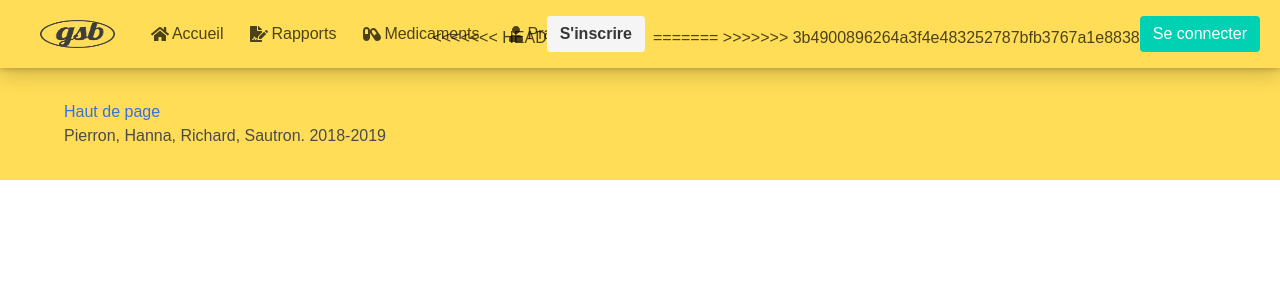
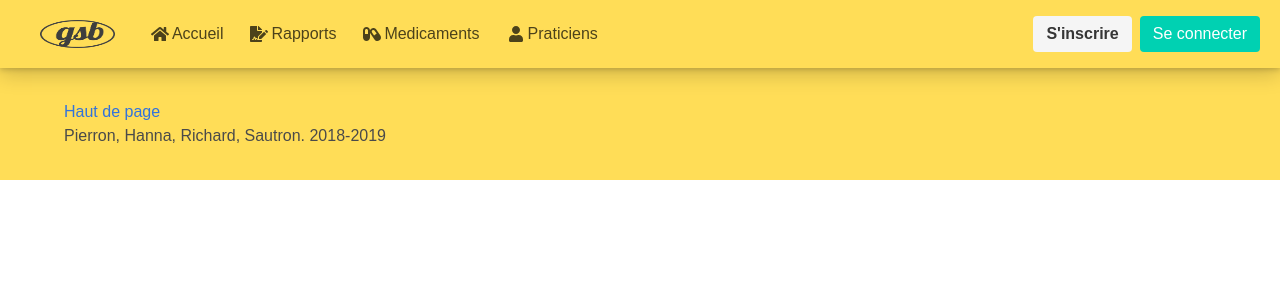
Before and after one commit to rubstr/gestionvisites, a Symfony app: template gestionRapportVisites/templates/base.html.twig in a window 1280 px wide. Shown: the top 300 px of the page. Run offline with Twig, Linux system fonts and the light colour scheme; the template is opened without the code that fills it, so the values that code supplies are empty; some libraries are stand-ins or nearby versions.

Commit message:
Règlement de bug

```diff
--- a/gestionRapportVisites/templates/base.html.twig
+++ b/gestionRapportVisites/templates/base.html.twig
@@ -72,13 +72,9 @@
                 <div class="navbar-end">
                     <div class="navbar-item">
                         <div class="buttons">
-<<<<<<< HEAD
                             <a class="button is-light">
                                 <strong>S'inscrire</strong>
                             </a>
-=======
-
->>>>>>> 3b4900896264a3f4e483252787bfb3767a1e8838
                             <a class="button is-primary">
                                 Se connecter
                             </a>
```
